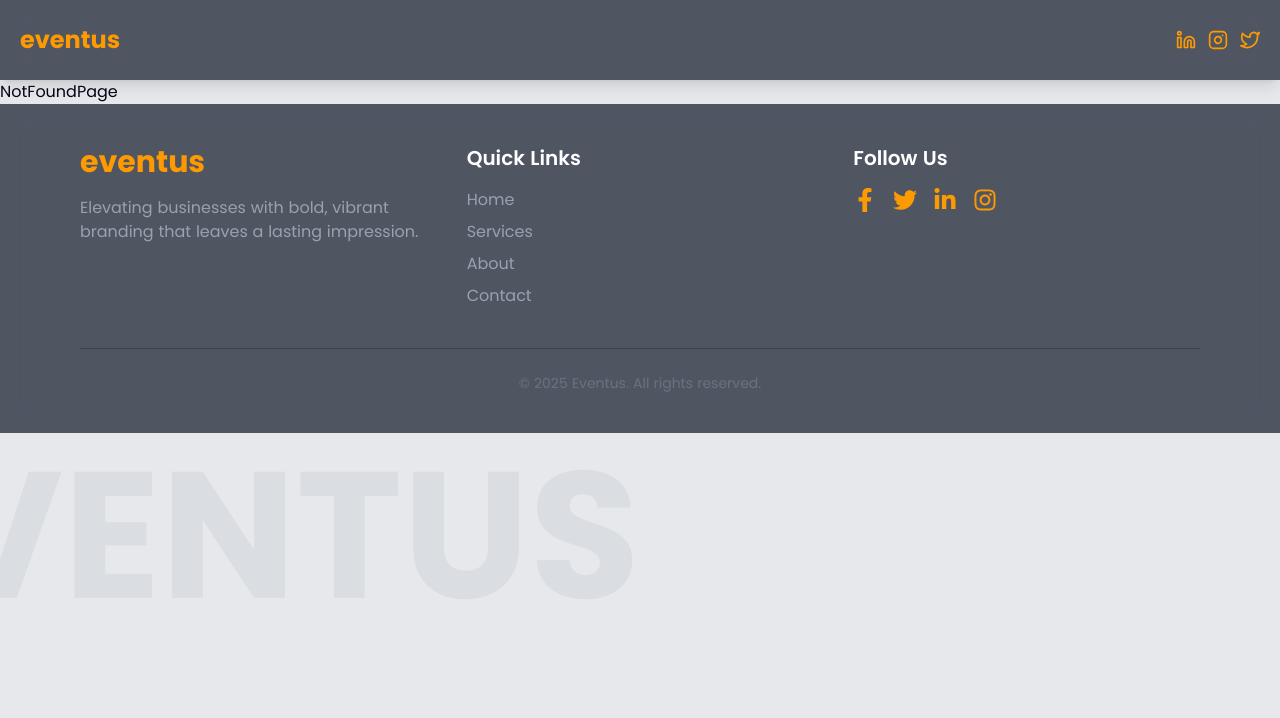
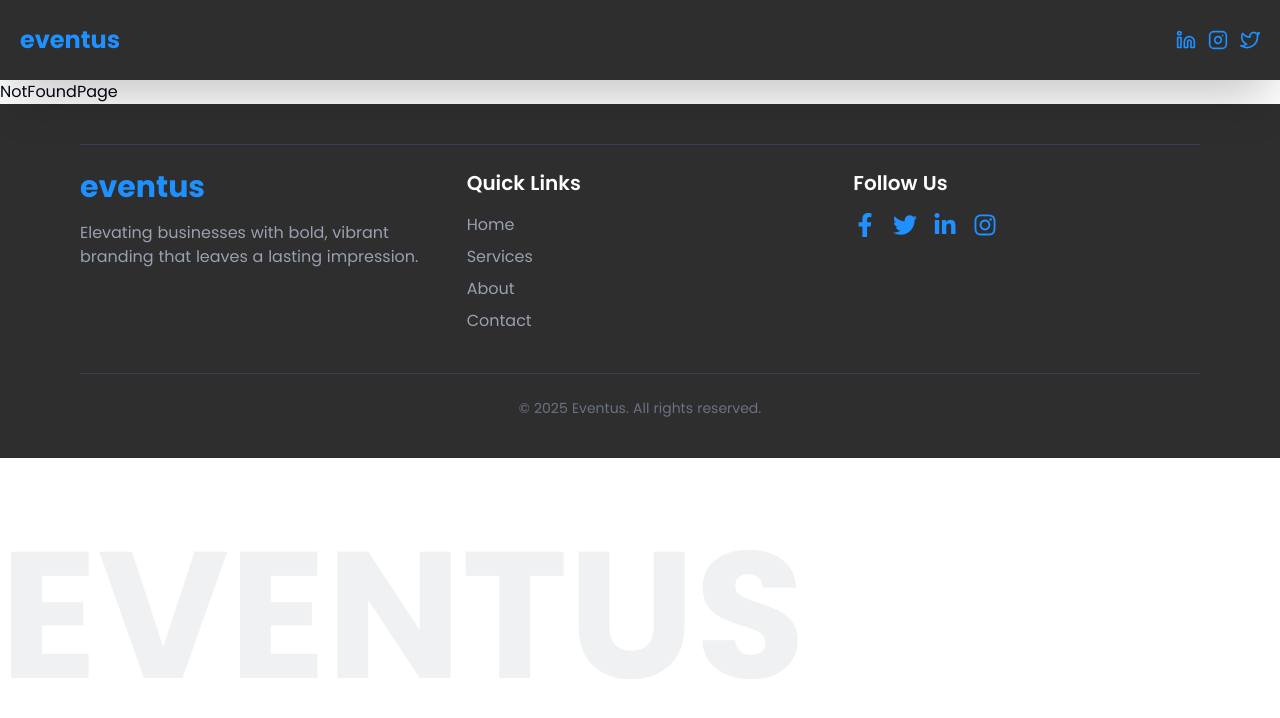
Before and after one commit to kojowiafe-dev/mailto, a React (Vite) app in the folder frontend/: page /home in a window 1280 px wide. Shown: the top 718 px of the page. Built offline with nearby package versions, Linux system fonts and the light colour scheme.

Commit message:
a lotta changes

```diff
--- a/frontend/package.json
+++ b/frontend/package.json
@@ -34,6 +34,7 @@
     "react-hot-toast": "^2.5.2",
     "react-icons": "^5.5.0",
     "react-router-dom": "^7.5.1",
+    "react-text-transition": "^3.1.0",
     "react-toastify": "^11.0.5",
     "recharts": "^2.15.3",
     "tailwindcss": "^4.0.14"
--- a/frontend/src/App.jsx
+++ b/frontend/src/App.jsx
@@ -15,7 +15,7 @@ import Layout from './Routes/Layout'
 import VerifyEmail from './Routes/VerifyEmail'
 import Hero from './components/Hero'
 import UseWindowResize from './components/use-window-resize'
-import { motion, useScroll, useTransform } from 'framer-motion'
+import { motion } from 'framer-motion'
 
 
 function CustomRoutes () {
@@ -45,21 +45,21 @@ function CustomRoutes () {
 
 const App = () => {
 
-  const { scrollY } = useScroll()
-  const y = useTransform(scrollY, [0, 500], [0, 100])
+  // const { scrollY } = useScroll()
+  // const y = useTransform(scrollY, [0, 500], [0, 100])
 
-  // const windowSize = UseWindowResize();
+  const windowSize = UseWindowResize();
   return (
-    <div className='min-h-screen flex flex-col bg-gray-300/55 text-gray-950 overflow-visible'>
+    <div className='min-h-screen flex flex-col background-color text-gray-950 overflow-visible'>
       <Header />
-      {/* <motion.h1
+      <motion.h1
         initial={{ opacity: 0, x: 100 }}
         animate={{ opacity: 1, x: 0 }}
         transition={{ type: 'spring', stiffness: 100, damping: 10, delay: 0.7 }}
         className='fixed z-0 pointer-events-none select-none font-bold text-gray-400/15'
         style={{
-          top: '50%',
-          left: '50%',
+          top: windowSize.width < 800 ? '50%' : '60%',
+          left: '0%',
           transform: 'translate(-50%, -50%)',
           fontSize: windowSize.width < 800 ? '80px' : '180px',
           writingMode: windowSize.width < 800 ? 'vertical-rl' : 'horizontal-tb',
@@ -67,9 +67,9 @@ const App = () => {
         }}
       >
         EVENTUS
-      </motion.h1> */}
+      </motion.h1>
 
-      <motion.h1
+      {/* <motion.h1
         style={{
           y,
           fontSize: window.innerWidth < 800 ? '80px' : '180px',
@@ -85,7 +85,7 @@ const App = () => {
         className="sticky top-20 text-gray-400/15 font-bold text-[180px] select-none pointer-events-none z-0"
       >
         EVENTUS
-      </motion.h1>
+      </motion.h1> */}
 
       <CustomRoutes />
 
--- a/frontend/src/Routes/LandingPage.jsx
+++ b/frontend/src/Routes/LandingPage.jsx
@@ -50,7 +50,7 @@ const LandingPage = () => {
         {!linkClicked && ( // 👈 show link only if not clicked
           <Link to="/index" className="mb-8 inline-block" onClick={handleLinkClick} ref={textRef}>
             <span
-              className='cursor-pointer text-amber-500 text-base font-medium hover:text-amber-600 transition-all duration-500 tracking-wide'
+              className='cursor-pointer button-color text-base font-medium transition-all duration-500 tracking-wide'
             >
               Explore eventus ↓
             </span>
--- a/frontend/src/components/Footer.jsx
+++ b/frontend/src/components/Footer.jsx
@@ -2,11 +2,11 @@ import { FaFacebookF, FaTwitter, FaLinkedinIn, FaInstagram } from "react-icons/f
 
 export default function Footer() {
   return (
-    <footer className="bg-gray-900/70 backdrop-blur-md text-white px-6 py-10 md:px-20">
-      <div className="grid md:grid-cols-3 gap-10">
+    <footer className="nav-color backdrop-blur-md text-white px-6 py-10 md:px-20">
+      <div className="grid md:grid-cols-3 gap-10 pt-6 border-t border-gray-700">
         {/* Branding */}
         <div>
-          <h1 className="text-3xl font-extrabold text-amber-500">eventus</h1>
+          <h1 className="text-3xl font-extrabold button-color">eventus</h1>
           <p className="mt-4 text-gray-400">
             Elevating businesses with bold, vibrant branding that leaves a lasting impression.
           </p>
@@ -16,21 +16,21 @@ export default function Footer() {
         <div>
           <h2 className="text-xl font-semibold mb-4">Quick Links</h2>
           <ul className="space-y-2 text-gray-400">
-            <li><a href="#" className="hover:text-amber-500">Home</a></li>
-            <li><a href="#" className="hover:text-amber-500">Services</a></li>
-            <li><a href="#" className="hover:text-amber-500">About</a></li>
-            <li><a href="#" className="hover:text-amber-500">Contact</a></li>
+            <li><a href="#" className="hover:button-color">Home</a></li>
+            <li><a href="#" className="hover:button-color">Services</a></li>
+            <li><a href="#" className="hover:button-color">About</a></li>
+            <li><a href="#" className="hover:button-color">Contact</a></li>
           </ul>
         </div>
 
         {/* Social Media */}
         <div>
           <h2 className="text-xl font-semibold mb-4">Follow Us</h2>
-          <div className="flex space-x-4 text-pink-500 text-2xl">
-            <a href="#" className="text-amber-500"><FaFacebookF /></a>
-            <a href="#" className="text-amber-500"><FaTwitter /></a>
-            <a href="#" className="text-amber-500"><FaLinkedinIn /></a>
-            <a href="#" className="text-amber-500"><FaInstagram /></a>
+          <div className="flex space-x-4 text-2xl">
+            <a href="#" className="button-color"><FaFacebookF /></a>
+            <a href="#" className="button-color"><FaTwitter /></a>
+            <a href="#" className="button-color"><FaLinkedinIn /></a>
+            <a href="#" className="button-color"><FaInstagram /></a>
           </div>
         </div>
       </div>
--- a/frontend/src/components/Header.jsx
+++ b/frontend/src/components/Header.jsx
@@ -8,14 +8,14 @@ const Header = () => {
 
   return (
     <div className='sticky top-0 z-9999'>
-      <motion.header initial={{ opacity: 0, y: -100 }} animate={{ opacity: 1, y: 0 }} transition={{ type: 'spring', stiffness: 100 , damping: 10, delay: 0.2 }} className='pr-5 pl-5 p-6 flex justify-between items-center bg-gray-900/70 shadow-lg text-gray-300 backdrop-blur-md'>
-        <motion.h1 initial={{ opacity: 0, y: 100 }} animate={{ opacity: 1, y: 0 }} transition={{ type: 'spring', stiffness: 100 , damping: 10, delay: 0.3 }} className='text-2xl font-bold text-amber-500'>eventus</motion.h1>
+      <motion.header initial={{ opacity: 0, y: -100 }} animate={{ opacity: 1, y: 0 }} transition={{ type: 'spring', stiffness: 100 , damping: 10, delay: 0.2 }} className='pr-5 pl-5 p-6 flex justify-between items-center nav-color shadow-2xl text-gray-300 backdrop-blur-md'>
+        <motion.h1 initial={{ opacity: 0, y: 100 }} animate={{ opacity: 1, y: 0 }} transition={{ type: 'spring', stiffness: 100 , damping: 10, delay: 0.3 }} className='text-2xl font-bold button-color'>eventus</motion.h1>
 
         <motion.nav initial={{ opacity: 0, y: 100 }} animate={{ opacity: 1, y: 0 }} transition={{ type: 'spring', stiffness: 100 , damping: 10, delay: 0.3 }} className='space-x-3 flex justify-between items-center' >
 
-          <FiLinkedin href="#features" className='text-amber-500 cursor-pointer hover:scale-125 transition duration-200' size={20} />
-          <FiInstagram href="#testimonial" className='text-amber-500 cursor-pointer hover:scale-125 transition duration-200' size={20} />
-          <FiTwitter href="#pricing" className='text-amber-500 cursor-pointer hover:scale-125 transition duration-200' size={20} />
+          <FiLinkedin href="#features" className='button-color cursor-pointer hover:scale-125 transition duration-200' size={20} />
+          <FiInstagram href="#testimonial" className='button-color cursor-pointer hover:scale-125 transition duration-200' size={20} />
+          <FiTwitter href="#pricing" className='button-color cursor-pointer hover:scale-125 transition duration-200' size={20} />
 
         </motion.nav>
       </motion.header>
--- a/frontend/src/components/Testimonials.jsx
+++ b/frontend/src/components/Testimonials.jsx
@@ -26,12 +26,12 @@ const Testimonials = () => {
   return (
     <div className='p-3'>
         <section id='testimonials' className='mb-20'>
-          <h3 data-aos="fade-left" className='text-3xl font-bold text-amber-500 mb-6'>Testimonials</h3>
+          <h3 data-aos="fade-left" className='text-3xl font-bold text-color mb-6'>Testimonials</h3>
           <div className='grid md:grid-cols-2 gap-6 max-w-4xl mx-auto'>
             {Testimony.map((data) => (
-              <div key={data.id} data-aos={data.fade} className='bg-gray-800 p-6 rounded-2xl shadow'>
+              <div key={data.id} data-aos={data.fade} className='nav-color p-6 rounded-2xl shadow border-1 border-gray-600'>
                 <p className='text-gray-300 italic'>"{data.info}"</p>
-                <p className='mt-4 font-bold text-amber-500'>- {data.name}, {data.position}</p>
+                <p className='mt-4 font-bold button-color'>- {data.name}, {data.position}</p>
               </div>
             ))}
           </div>
--- a/frontend/src/index.css
+++ b/frontend/src/index.css
@@ -72,15 +72,33 @@ body {
 
 
 @theme {
-    --headerBG: #f5f1f1;
+    --button-color: #1e90ff;
     --deepblue-500: #023047;
     --amber-500: #fb8500;
     --alabaster-500: #e0e1dd;
-    --textColor: #1f1a1a;
+    /* --textColor: #763626; */
+    --textColor: #2e2e2e;
+    --background-color: #f5f7fa;
+}
+
+.button-color {
+    color: var(--button-color);
+}
+
+.bg-button-color {
+    background-color: var(--button-color);
+}
+
+.nav-color {
+    background-color: var(--textColor);
 }
 
 .bg-color {
-    background-color: var(--bgColor);
+    background-color: var(--background-color);
+}
+
+.text-btn-color {
+    color: var(--background-color);
 }
 
 .text-color {
```
Also changed, not shown: frontend/src/components/Contact.jsx (+5 -5 lines), frontend/src/components/Features.jsx (+7 -7 lines), frontend/src/components/Hero.jsx (+28 -9 lines), frontend/src/components/Pricing.jsx (+7 -7 lines), 1 other file (tests, documents, lock files or other folders).
